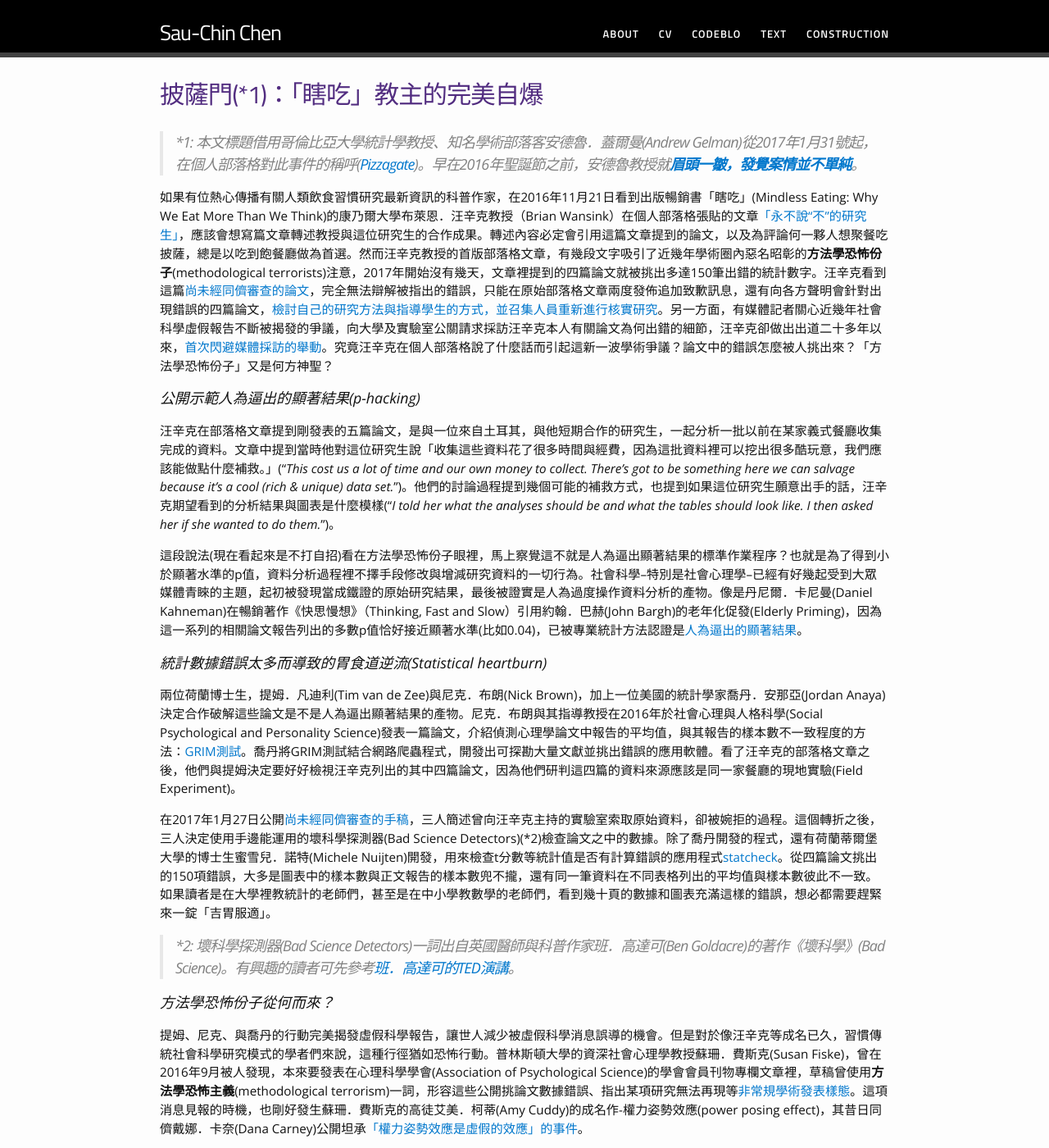
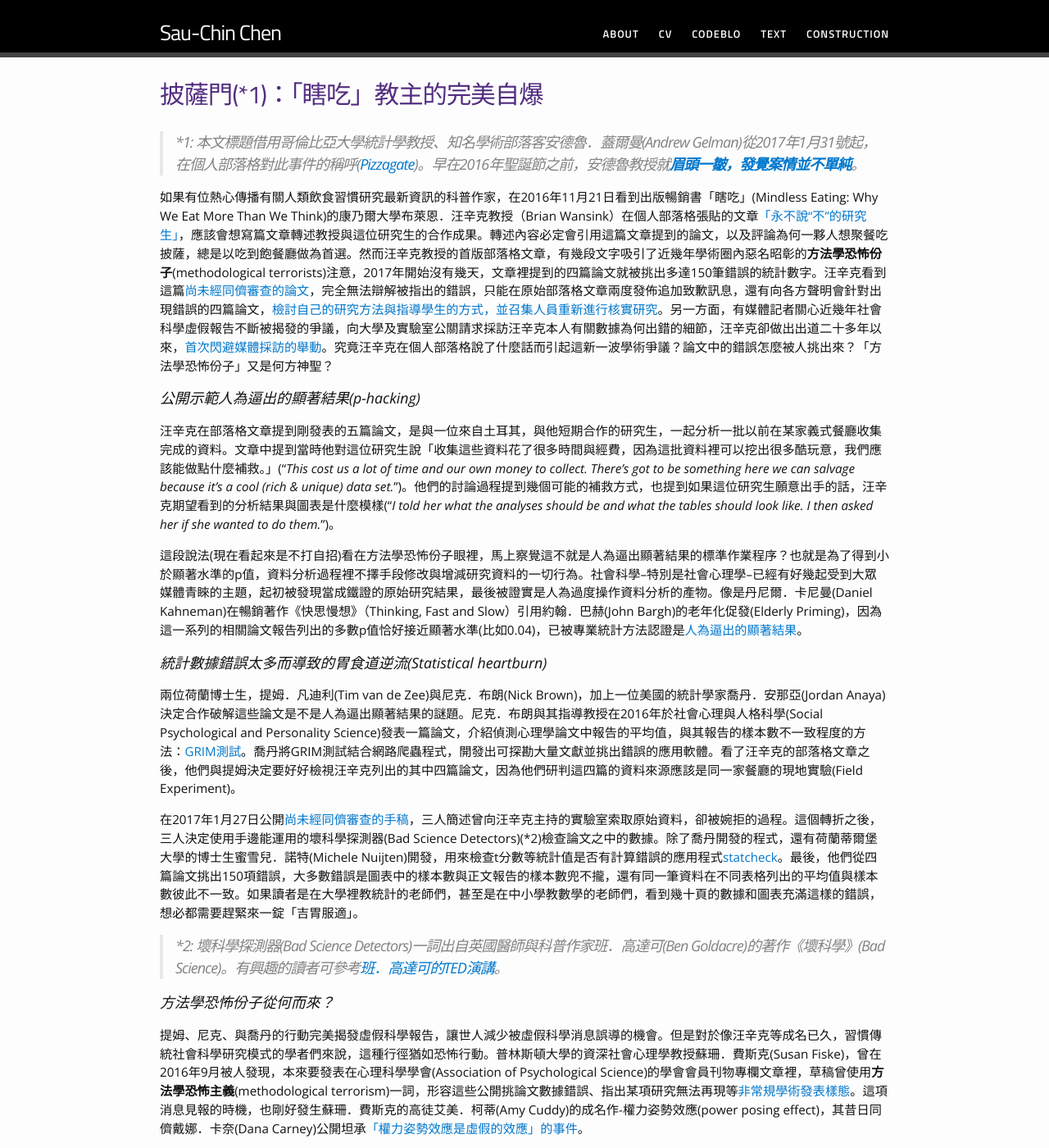
Before and after one commit to SCgeeker/SCgeeker.github.io, a Jekyll site: the page built from Text/text_2017006.md, in a window 1280 px wide and 1400 px high. Shown: the whole window at 82% size. Built offline with Jekyll 4.4.1, drawn with Linux system fonts in a browser that asks for light colours; comment, search, counter and statistics services are not loaded; some of the changed text lies outside the part shown.

Commit message:
"Restate the conclusion of Pizzagate"

```diff
--- a/Text/text_2017006.md
+++ b/Text/text_2017006.md
@@ -6,7 +6,7 @@ permalink: /Text/text_2017006/
 
 > \*1: 本文標題借用哥倫比亞大學統計學教授、知名學術部落客安德魯．蓋爾曼(Andrew Gelman)從2017年1月31號起，在個人部落格對此事件的稱呼([Pizzagate][1])。早在2016年聖誕節之前，安德魯教授就[**眉頭一皺，發覺案情並不單純**][2]。
 
-如果有位熱心傳播有關人類飲食習慣研究最新資訊的科普作家，在2016年11月21日看到出版暢銷書「瞎吃」(Mindless Eating: Why We Eat More Than We Think)的康乃爾大學布萊恩．汪辛克教授（Brian Wansink）在個人部落格張貼的文章[「永不說“不”的研究生」][3]，應該會想寫篇文章轉述教授與這位研究生的合作成果。轉述內容必定會引用這篇文章提到的論文，以及為評論何一夥人想聚餐吃披薩，總是以吃到飽餐廳做為首選。然而汪辛克教授的首版部落格文章，有幾段文字吸引了近幾年學術圈內惡名昭彰的**方法學恐怖份子**(methodological terrorists)注意，2017年開始沒有幾天，文章裡提到的四篇論文就被挑出多達150筆出錯的統計數字。汪辛克看到這篇[尚未經同儕審查的論文][7]，完全無法辯解被指出的錯誤，只能在原始部落格文章兩度發佈追加致歉訊息，還有向各方聲明會針對出現錯誤的四篇論文，[檢討自己的研究方法與指導學生的方式，並召集人員重新進行核實研究][11]。另一方面，有媒體記者關心近幾年社會科學虛假報告不斷被揭發的爭議，向大學及實驗室公關請求採訪汪辛克本人有關論文為何出錯的細節，汪辛克卻做出出道二十多年以來，[首次閃避媒體採訪的舉動][4]。究竟汪辛克在個人部落格說了什麼話而引起這新一波學術爭議？論文中的錯誤怎麼被人挑出來？「方法學恐怖份子」又是何方神聖？
+如果有位熱心傳播有關人類飲食習慣研究最新資訊的科普作家，在2016年11月21日看到出版暢銷書「瞎吃」(Mindless Eating: Why We Eat More Than We Think)的康乃爾大學布萊恩．汪辛克教授（Brian Wansink）在個人部落格張貼的文章[「永不說“不”的研究生」][3]，應該會想寫篇文章轉述教授與這位研究生的合作成果。轉述內容必定會引用這篇文章提到的論文，以及評論為何一夥人想聚餐吃披薩，總是以吃到飽餐廳做為首選。然而汪辛克教授的首版部落格文章，有幾段文字吸引了近幾年學術圈內惡名昭彰的**方法學恐怖份子**(methodological terrorists)注意，2017年開始沒有幾天，文章裡提到的四篇論文就被挑出多達150筆錯誤的統計數字。汪辛克看到這篇[尚未經同儕審查的論文][7]，完全無法辯解被指出的錯誤，只能在原始部落格文章兩度發佈追加致歉訊息，還有向各方聲明會針對出現錯誤的四篇論文，[檢討自己的研究方法與指導學生的方式，並召集人員重新進行核實研究][11]。另一方面，有媒體記者關心近幾年社會科學虛假報告不斷被揭發的爭議，向大學及實驗室公關請求採訪汪辛克本人有關數據為何出錯的細節，汪辛克卻做出出道二十多年以來，[首次閃避媒體採訪的舉動][4]。究竟汪辛克在個人部落格說了什麼話而引起這新一波學術爭議？論文中的錯誤怎麼被人挑出來？「方法學恐怖份子」又是何方神聖？
 
 ### 公開示範人為逼出的顯著結果(p-hacking)
 
@@ -16,11 +16,11 @@ permalink: /Text/text_2017006/
 
 ### 統計數據錯誤太多而導致的胃食道逆流(Statistical heartburn)
 
-兩位荷蘭博士生，提姆．凡迪利(Tim van de Zee)與尼克．布朗(Nick Brown)，加上一位美國的統計學家喬丹．安那亞(Jordan Anaya)決定合作破解這些論文是不是人為逼出顯著結果的產物。尼克．布朗與其指導教授在2016年於社會心理與人格科學(Social Psychological and Personality Science)發表一篇論文，介紹偵測心理學論文中報告的平均值，與其報告的樣本數不一致程度的方法：[GRIM測試][6]。喬丹將GRIM測試結合網路爬蟲程式，開發出可探勘大量文獻並挑出錯誤的應用軟體。看了汪辛克的部落格文章之後，他們與提姆決定要好好檢視汪辛克列出的其中四篇論文，因為他們研判這四篇的資料來源應該是同一家餐廳的現地實驗(Field Experiment)。
+兩位荷蘭博士生，提姆．凡迪利(Tim van de Zee)與尼克．布朗(Nick Brown)，加上一位美國的統計學家喬丹．安那亞(Jordan Anaya)決定合作破解這些論文是不是人為逼出顯著結果的謎題。尼克．布朗與其指導教授在2016年於社會心理與人格科學(Social Psychological and Personality Science)發表一篇論文，介紹偵測心理學論文中報告的平均值，與其報告的樣本數不一致程度的方法：[GRIM測試][6]。喬丹將GRIM測試結合網路爬蟲程式，開發出可探勘大量文獻並挑出錯誤的應用軟體。看了汪辛克的部落格文章之後，他們與提姆決定要好好檢視汪辛克列出的其中四篇論文，因為他們研判這四篇的資料來源應該是同一家餐廳的現地實驗(Field Experiment)。
 
-在2017年1月27日公開[尚未經同儕審查的手稿][7]，三人簡述曾向汪辛克主持的實驗室索取原始資料，卻被婉拒的過程。這個轉折之後，三人決定使用手邊能運用的壞科學探測器(Bad Science Detectors)(*2)檢查論文之中的數據。除了喬丹開發的程式，還有荷蘭蒂爾堡大學的博士生蜜雪兒．諾特(Michele Nuijten)開發，用來檢查t分數等統計值是否有計算錯誤的應用程式[statcheck][8]。從四篇論文挑出的150項錯誤，大多是圖表中的樣本數與正文報告的樣本數兜不攏，還有同一筆資料在不同表格列出的平均值與樣本數彼此不一致。如果讀者是在大學裡教統計的老師們，甚至是在中小學教數學的老師們，看到幾十頁的數據和圖表充滿這樣的錯誤，想必都需要趕緊來一錠「吉胃服適」。
+在2017年1月27日公開[尚未經同儕審查的手稿][7]，三人簡述曾向汪辛克主持的實驗室索取原始資料，卻被婉拒的過程。這個轉折之後，三人決定使用手邊能運用的壞科學探測器(Bad Science Detectors)(*2)檢查論文之中的數據。除了喬丹開發的程式，還有荷蘭蒂爾堡大學的博士生蜜雪兒．諾特(Michele Nuijten)開發，用來檢查t分數等統計值是否有計算錯誤的應用程式[statcheck][8]。最後，他們從四篇論文挑出150項錯誤，大多數錯誤是圖表中的樣本數與正文報告的樣本數兜不攏，還有同一筆資料在不同表格列出的平均值與樣本數彼此不一致。如果讀者是在大學裡教統計的老師們，甚至是在中小學教數學的老師們，看到幾十頁的數據和圖表充滿這樣的錯誤，想必都需要趕緊來一錠「吉胃服適」。
 
-> \*2: 壞科學探測器(Bad Science Detectors)一詞出自英國醫師與科普作家班．高達可(Ben Goldacre)的著作《壞科學》(Bad Science)。有興趣的讀者可先參考[班．高達可的TED演講][14]。
+> \*2: 壞科學探測器(Bad Science Detectors)一詞出自英國醫師與科普作家班．高達可(Ben Goldacre)的著作《壞科學》(Bad Science)。有興趣的讀者可參考[班．高達可的TED演講][14]。
 
 ### 方法學恐怖份子從何而來？
 提姆、尼克、與喬丹的行動完美揭發虛假科學報告，讓世人減少被虛假科學消息誤導的機會。但是對於像汪辛克等成名已久，習慣傳統社會科學研究模式的學者們來說，這種行徑猶如恐怖行動。普林斯頓大學的資深社會心理學教授蘇珊．費斯克(Susan Fiske)，曾在2016年9月被人發現，本來要發表在心理科學學會(Association of Psychological Science)的學會會員刊物專欄文章裡，草稿曾使用**方法學恐怖主義**(methodological terrorism)一詞，形容這些公開挑論文數據錯誤、指出某項研究無法再現等[非常規學術發表樣態][9]。這項消息見報的時機，也剛好發生蘇珊．費斯克的高徒艾美．柯蒂(Amy Cuddy)的成名作-權力姿勢效應(power posing effect)，其昔日同儕戴娜．卡奈(Dana Carney)公開坦承[「權力姿勢效應是虛假的效應」的事件][10]。
@@ -45,8 +45,8 @@ permalink: /Text/text_2017006/
 [8]: https://github.com/MicheleNuijten/statcheck "MicheleNuijten/statcheck"
 [9]: http://www.businessinsider.com/susan-fiske-methodological-terrorism-2016-9 "Scientists are furious after a famous psychologist accused her peers of 'methodological terrorism'"
 [10]: http://scchen.com/Text/text_2016005/ "擺姿勢也許能增加你的自信，但是不能真正改變你"
-[11]: http://retractionwatch.com/2017/02/16/social-science-isnt-definitive-like-chemistry-embattled-food-researcher-defends-work/ ""Social science isn’t definitive like chemistry:” Embattled food researcher defends his work"
-[12]: https://www.ted.com/talks/amy_cuddy_your_body_language_shapes_who_you_are “Amy Cuddy: Your body language shapes who you are”
+[11]: http://retractionwatch.com/2017/02/16/social-science-isnt-definitive-like-chemistry-embattled-food-researcher-defends-work/ "'Social science isn’t definitive like chemistry:' Embattled food researcher defends his work"
+[12]: https://www.ted.com/talks/amy_cuddy_your_body_language_shapes_who_you_are "Amy Cuddy: Your body language shapes who you are."
 [13]: http://www.p-curve.com/ "P-curve.com"
 [14]: https://www.ted.com/talks/ben_goldacre_battling_bad_science "Ben Goldarcre: Batting bad science."
 [15]: http://journals.sagepub.com/doi/10.1177/0956797614553946 "Assessing the Robustness of Power Posing: No Effect on Hormones and Risk Tolerance in a Large Sample of Men and Women"
```
Also changed, not shown: other parts of Text/text_2017006.md (+1 -1 lines), 2 other files.
